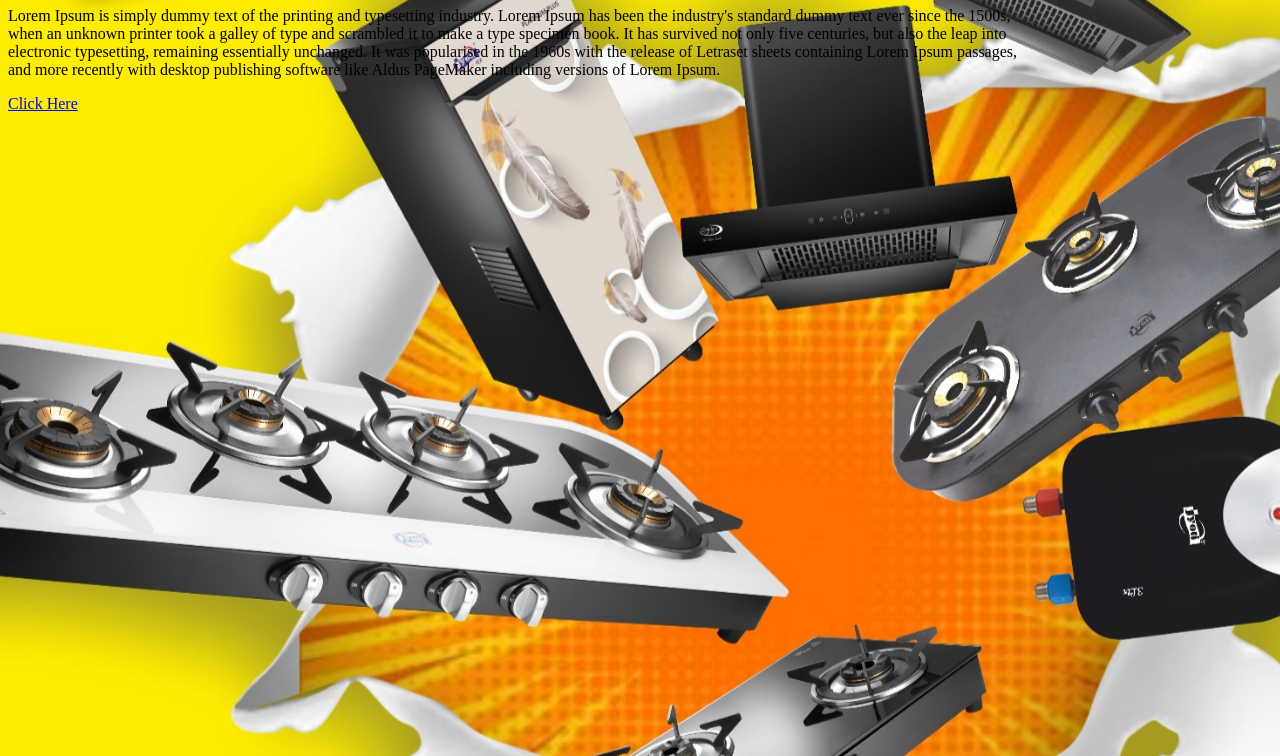
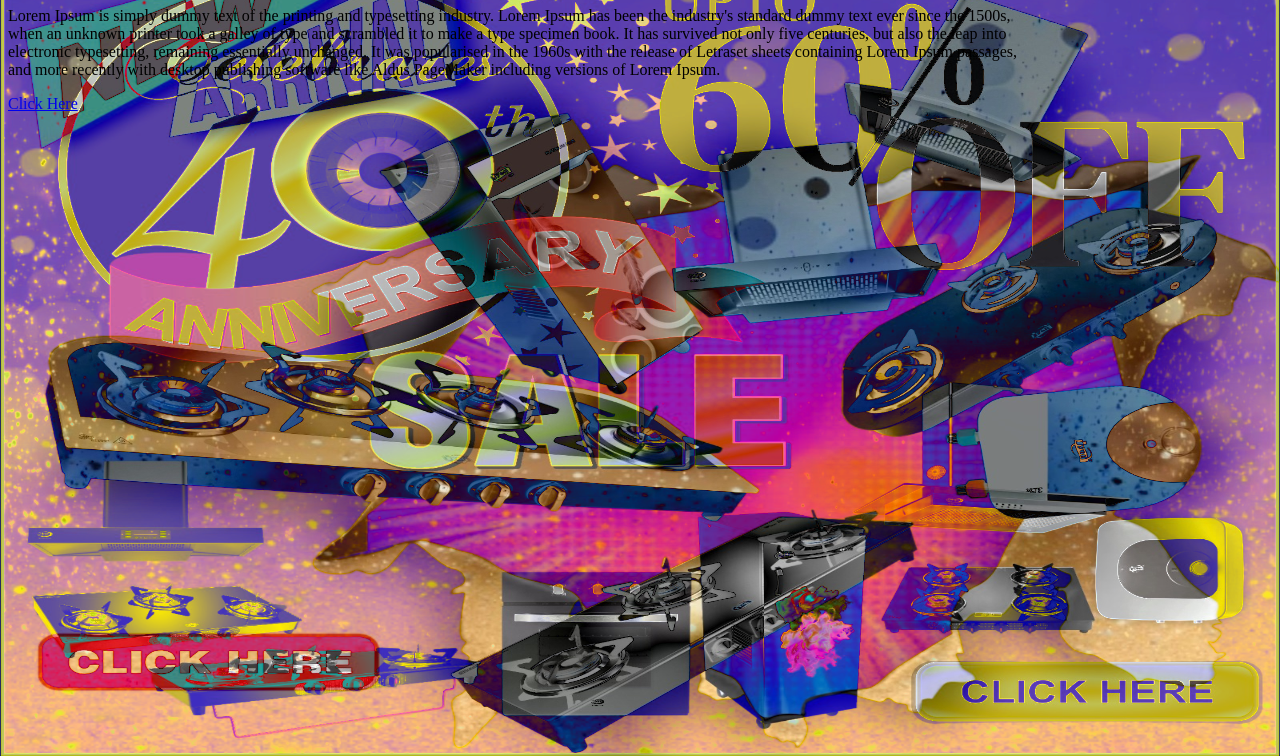
Before and after one commit to lkendre5652/cssfiles, a plain HTML site: page index.html in a window 1280 px wide. Shown: the part 73-829 px from the top of the page. Drawn offline with Linux system fonts and the light colour scheme.

Commit message:
blend mode

```diff
--- a/mycss.css
+++ b/mycss.css
@@ -2,11 +2,13 @@ body{
 	width:80% ;
 	height: 100vh;
 	background: silver;
-	background-image: url('my.jpeg');
+	background-image: url('my.jpeg'), url('banner.jpeg');
 /*	background-size: cover;*/
 /*	background-size: contain;*/
-/*	background-size: 100% 100%;*/
-	background-position: top right;
-	background-position: center;
+	background-size: 100% 100%;
+/*	background-position: top right;*/
+/*	background-position: center;*/
 	background-repeat:no-repeat ;
+/*	the background:  blend mode is use with 2 or more background images*/
+	background-blend-mode:difference ;
 }
```
Also changed, not shown: banner.jpeg (added).
